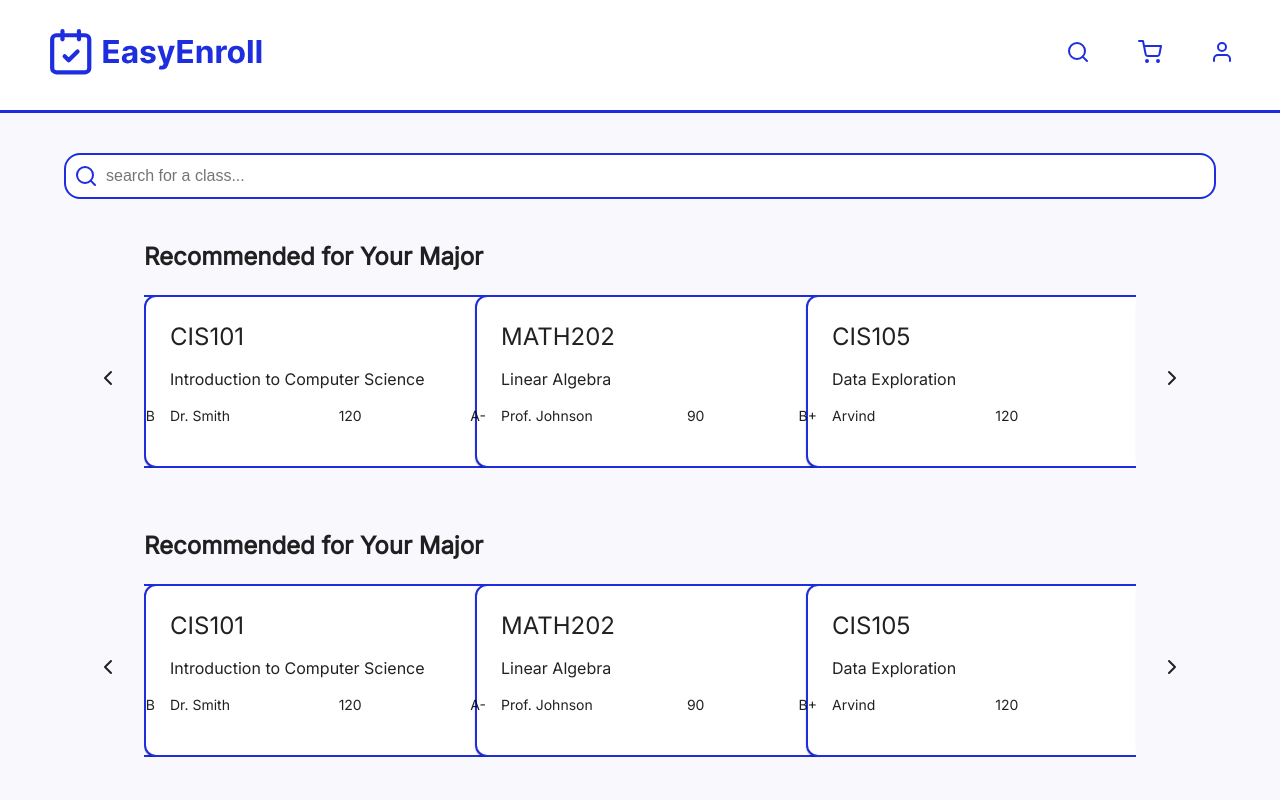
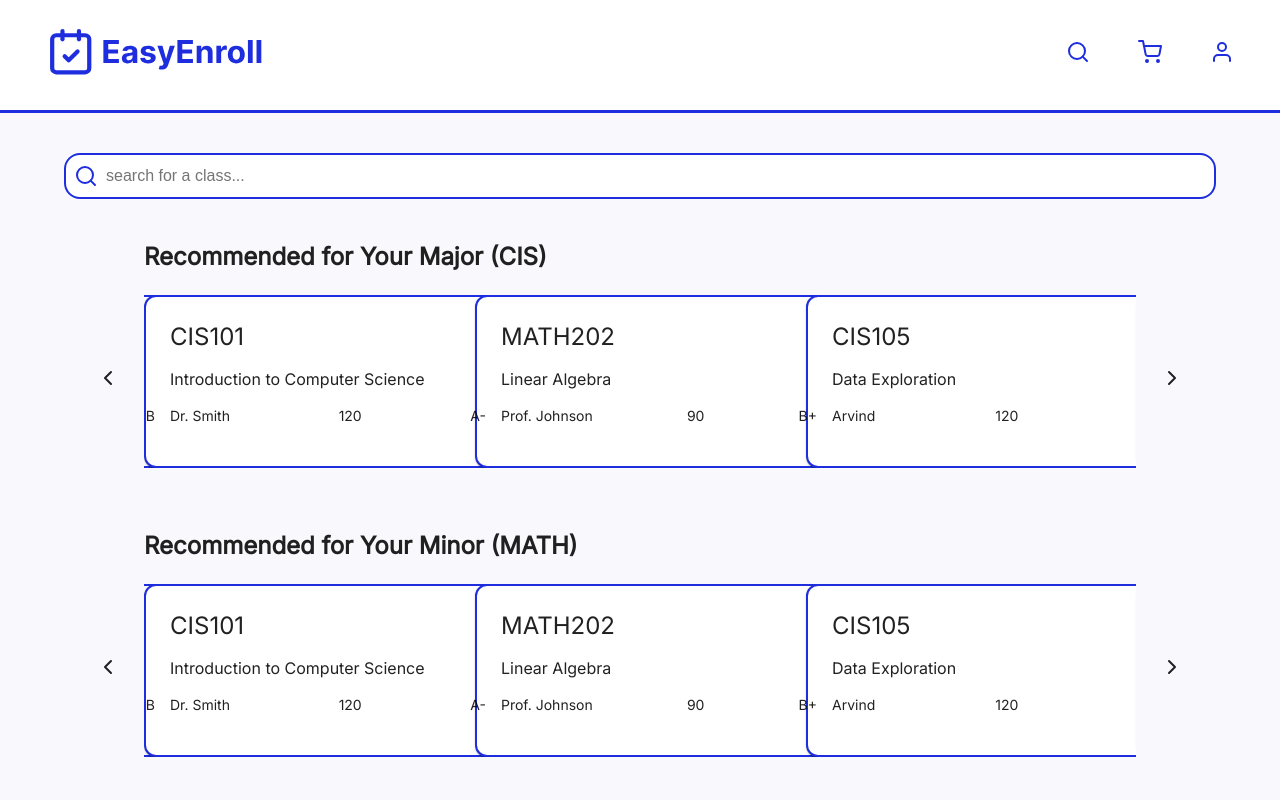
Before and after one commit to sky1113/CIS_4120_A5, a React (Create React App) app in the folder root/client/: page /search in a window 1280 px wide. Shown: the top 800 px of the page. Built offline with nearby package versions, Linux system fonts and the light colour scheme.

Commit message:
added props to slider

```diff
--- a/root/client/src/components/CourseCard.js
+++ b/root/client/src/components/CourseCard.js
@@ -5,11 +5,8 @@ import Typography from "@mui/material/Typography";
 import { CardActionArea } from "@mui/material";
 import { Link } from "react-router-dom";
 
-
-export default function MediaControlCard(props) {
-
+export default function CourseCard(props) {
   const { courseCode, courseName, professorName, enrollment, avgGrade } = props;
-
 
   const cardStyle = {
     display: "flex",
--- a/root/client/src/components/CourseCarousel.js
+++ b/root/client/src/components/CourseCarousel.js
@@ -8,7 +8,6 @@ import "slick-carousel/slick/slick.css";
 import "slick-carousel/slick/slick-theme.css";
 
 const Arrow = ({ direction, onClick }) => {
-
   const IconComponent = direction === "prev" ? ChevronLeft : ChevronRight;
 
   const arrowStyle = {
@@ -33,43 +32,8 @@ const Arrow = ({ direction, onClick }) => {
   );
 };
 
-const CourseCarousel = () => {
-
-  const dummyData = {
-    title: "Recommended for Your Major",
-  }
-
-  const {title} = dummyData;
-  const cardData = [
-    {
-      courseCode: "CIS101",
-      courseName: "Introduction to Computer Science",
-      professorName: "Dr. Smith",
-      enrollment: 120,
-      avgGrade: "A-",
-    },
-    {
-      courseCode: "MATH202",
-      courseName: "Linear Algebra",
-      professorName: "Prof. Johnson",
-      enrollment: 90,
-      avgGrade: "B+",
-    },
-    {
-      courseCode: "CIS105",
-      courseName: "Data Exploration",
-      professorName: "Arvind",
-      enrollment: 120,
-      avgGrade: "A",
-    },
-    {
-      courseCode: "PHYS350",
-      courseName: "Quantum Mechanics",
-      professorName: "Prof. J",
-      enrollment: 90,
-      avgGrade: "B",
-    },
-  ];
+const CourseCarousel = (props) => {
+  const { title, cardData } = props;
 
   const settings = {
     dots: false, // Disable dots
--- a/root/client/src/pages/Search.js
+++ b/root/client/src/pages/Search.js
@@ -3,6 +3,74 @@ import CourseCarousel from "../components/CourseCarousel"; // Assuming you have
 import SearchBar from "../components/SearchBar"; // Import the SearchBar component
 
 const Search = () => {
+  const personalizedMajorData = {
+    title: "Recommended for Your Major (CIS)",
+    cardData: [
+      {
+        courseCode: "CIS101",
+        courseName: "Introduction to Computer Science",
+        professorName: "Dr. Smith",
+        enrollment: 120,
+        avgGrade: "A-",
+      },
+      {
+        courseCode: "MATH202",
+        courseName: "Linear Algebra",
+        professorName: "Prof. Johnson",
+        enrollment: 90,
+        avgGrade: "B+",
+      },
+      {
+        courseCode: "CIS105",
+        courseName: "Data Exploration",
+        professorName: "Arvind",
+        enrollment: 120,
+        avgGrade: "A",
+      },
+      {
+        courseCode: "PHYS350",
+        courseName: "Quantum Mechanics",
+        professorName: "Prof. J",
+        enrollment: 90,
+        avgGrade: "B",
+      },
+    ],
+  };
+
+  const personalizedMinorData = {
+    title: "Recommended for Your Minor (MATH)",
+    cardData: [
+      {
+        courseCode: "CIS101",
+        courseName: "Introduction to Computer Science",
+        professorName: "Dr. Smith",
+        enrollment: 120,
+        avgGrade: "A-",
+      },
+      {
+        courseCode: "MATH202",
+        courseName: "Linear Algebra",
+        professorName: "Prof. Johnson",
+        enrollment: 90,
+        avgGrade: "B+",
+      },
+      {
+        courseCode: "CIS105",
+        courseName: "Data Exploration",
+        professorName: "Arvind",
+        enrollment: 120,
+        avgGrade: "A",
+      },
+      {
+        courseCode: "PHYS350",
+        courseName: "Quantum Mechanics",
+        professorName: "Prof. J",
+        enrollment: 90,
+        avgGrade: "B",
+      },
+    ],
+  };
+
   const carouselContainerStyle = {
     marginBottom: "20px", // Adjust the margin as needed
   };
@@ -11,13 +79,10 @@ const Search = () => {
     <div style={{ maxWidth: "100vw" }}>
       <SearchBar />
       <div style={carouselContainerStyle}>
-        <CourseCarousel />
+        <CourseCarousel {...personalizedMajorData} />
       </div>
       <div style={carouselContainerStyle}>
-        <CourseCarousel />
-      </div>
-      <div style={carouselContainerStyle}>
-        <CourseCarousel />
+        <CourseCarousel {...personalizedMinorData} />
       </div>
     </div>
   );
```
